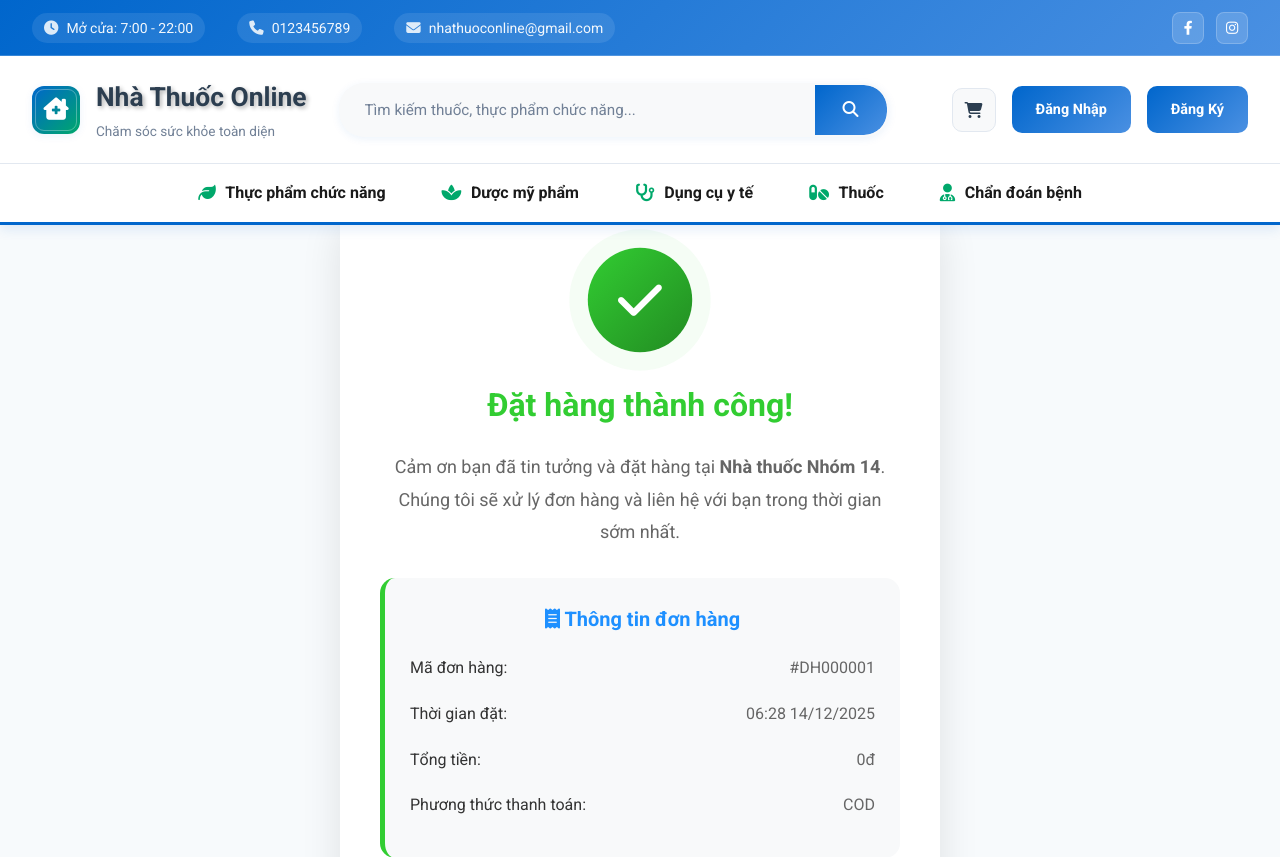
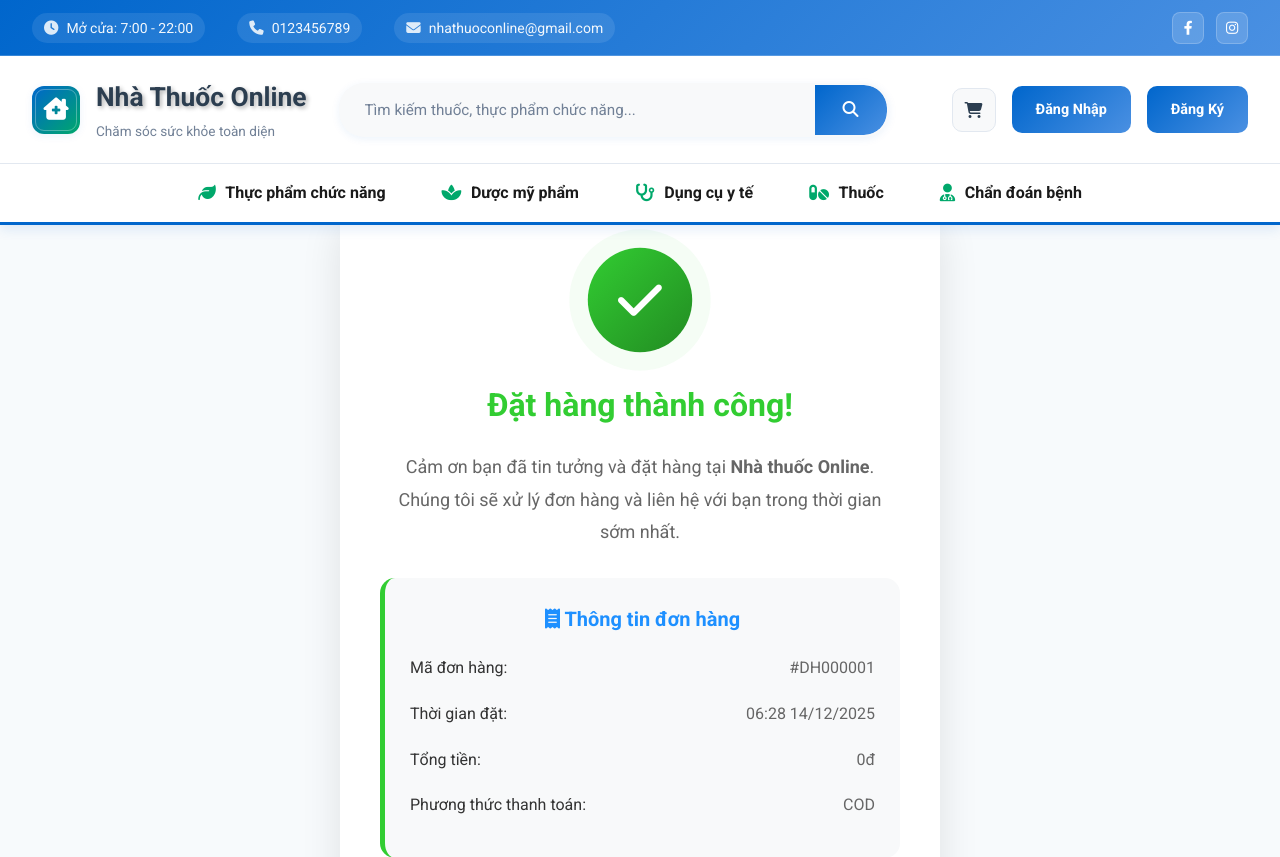
Before and after one commit to DucQuan-doo4/lt_web, a Flask app: template templates/buy.html in a window 1280 px wide. Shown: the top 857 px of the page. Run offline with Flask 3, Linux system fonts and the light colour scheme; the template is opened without the code that fills it, so the values that code supplies are empty.

Commit message:
Update buy.html

```diff
--- a/templates/buy.html
+++ b/templates/buy.html
@@ -247,7 +247,7 @@
             <h1 class="success-title">Đặt hàng thành công!</h1>
 
             <div class="success-message">
-                <p>Cảm ơn bạn đã tin tưởng và đặt hàng tại <strong>Nhà thuốc Nhóm 14</strong>.</p>
+                <p>Cảm ơn bạn đã tin tưởng và đặt hàng tại <strong>Nhà thuốc Online</strong>.</p>
                 <p>Chúng tôi sẽ xử lý đơn hàng và liên hệ với bạn trong thời gian sớm nhất.</p>
             </div>
 
```
